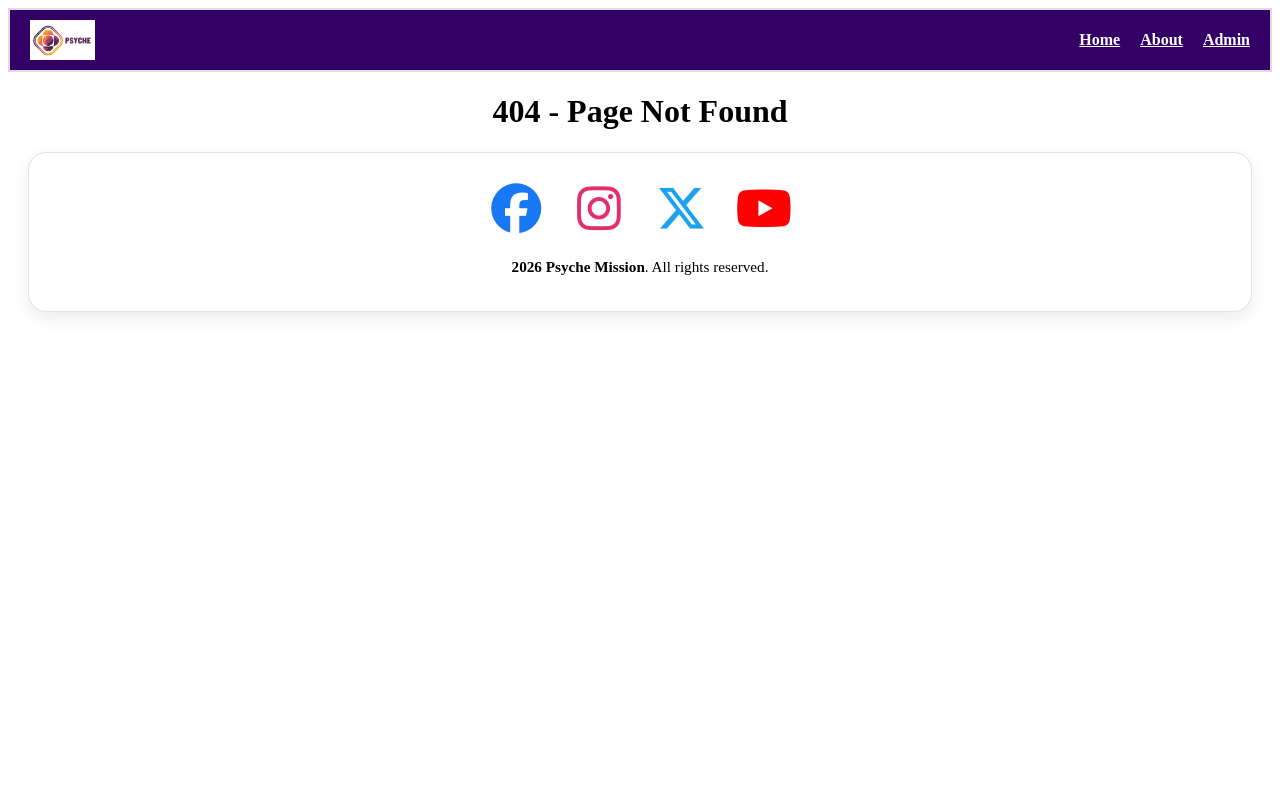
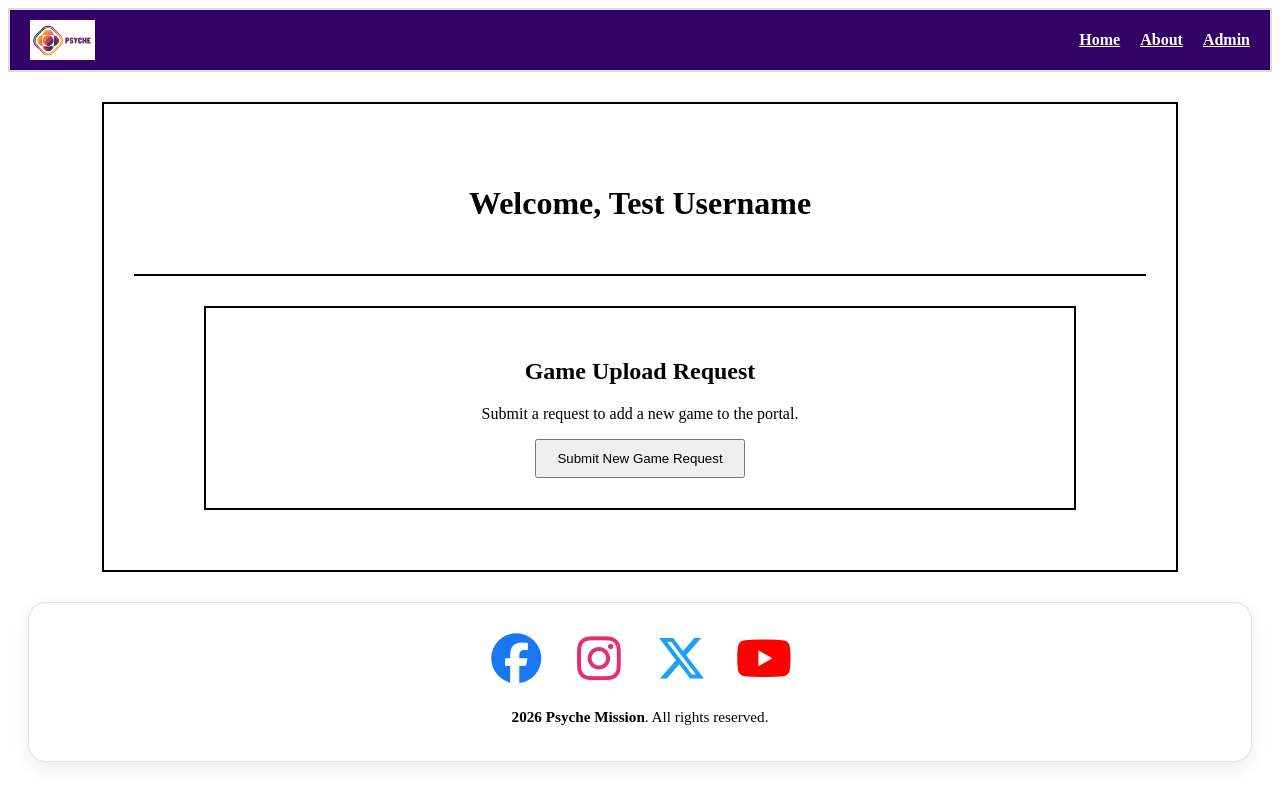
Before and after one commit to MissionToPsyche-Platinum/platinum_21a_portal-se, a Vue app in the folder Psyche-mission/portal-frontend/: page /profile in a window 1280 px wide. Before the commit this address had no page. Built offline with nearby package versions, Linux system fonts and the light colour scheme.

Commit message:
Creates user profile page

```diff
--- a/Psyche-mission/portal-frontend/src/router/index.js
+++ b/Psyche-mission/portal-frontend/src/router/index.js
@@ -7,6 +7,7 @@ import Login from "@/views/Login.vue";
 
 import AdminPage from "../views/AdminPage.vue"
 import SignUpPage from "@/views/SignUpPage.vue";
+import UserProfilePage from "@/views/UserProfilePage.vue";
 
 const routes = [
     {path: "/", component: HomePage},
@@ -18,6 +19,8 @@ const routes = [
     {path: "/admin", name: "Admin", component: AdminPage},
 
     {path: "/signup", name:SignUpPage, component: SignUpPage},
+
+    {path: "/profile", name:UserProfilePage, component: UserProfilePage},
 
     {
         path: "/:path(.*)*", // Must be at end of routes. Checks for any url path that has not been defined above
--- /dev/null
+++ b/Psyche-mission/portal-frontend/src/views/UserProfilePage.vue
@@ -0,0 +1,47 @@
+<script>
+export default {
+    data() {
+        return {
+            username: "Test Username"
+        }
+    }
+}
+</script>
+
+<template>
+<div class="profile-container">
+    <div class="profile-header">
+        <h1>Welcome, {{ username }}</h1>
+    </div>
+    <div class="upload-section">
+        <h2>Game Upload Request</h2>
+        <p>Submit a request to add a new game to the portal.</p>
+        <button>Submit New Game Request</button>
+    </div>
+</div>
+</template>
+
+<style>
+.profile-container {
+    border: 2px solid black;
+    padding: 30px;
+    margin: 30px auto;
+    width: 80%;
+}
+.profile-header {
+    text-align: center;
+    padding: 30px;
+    border-bottom: 2px solid black;
+}
+.upload-section {
+    border: 2px solid black;
+    padding: 30px;
+    margin: 30px auto;
+    width: 80%;
+    text-align: center;
+}
+button {
+    padding: 10px 20px;
+    cursor: pointer;
+}
+</style>
```
